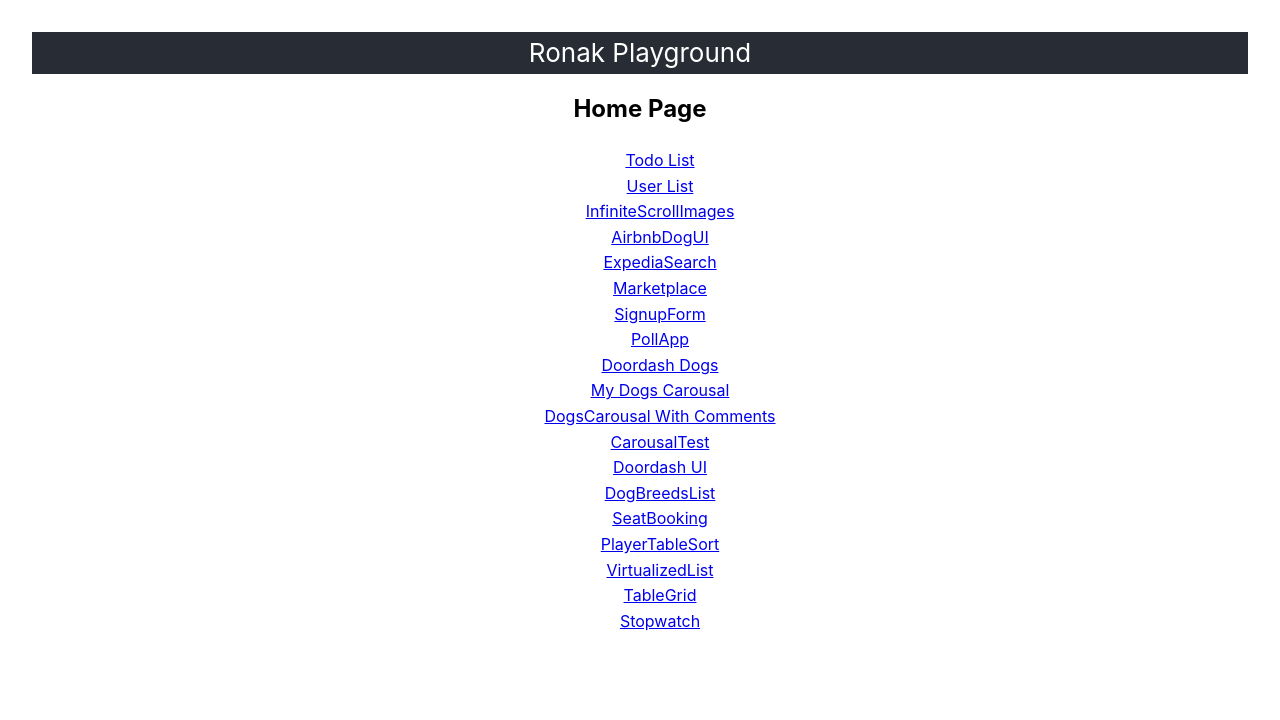
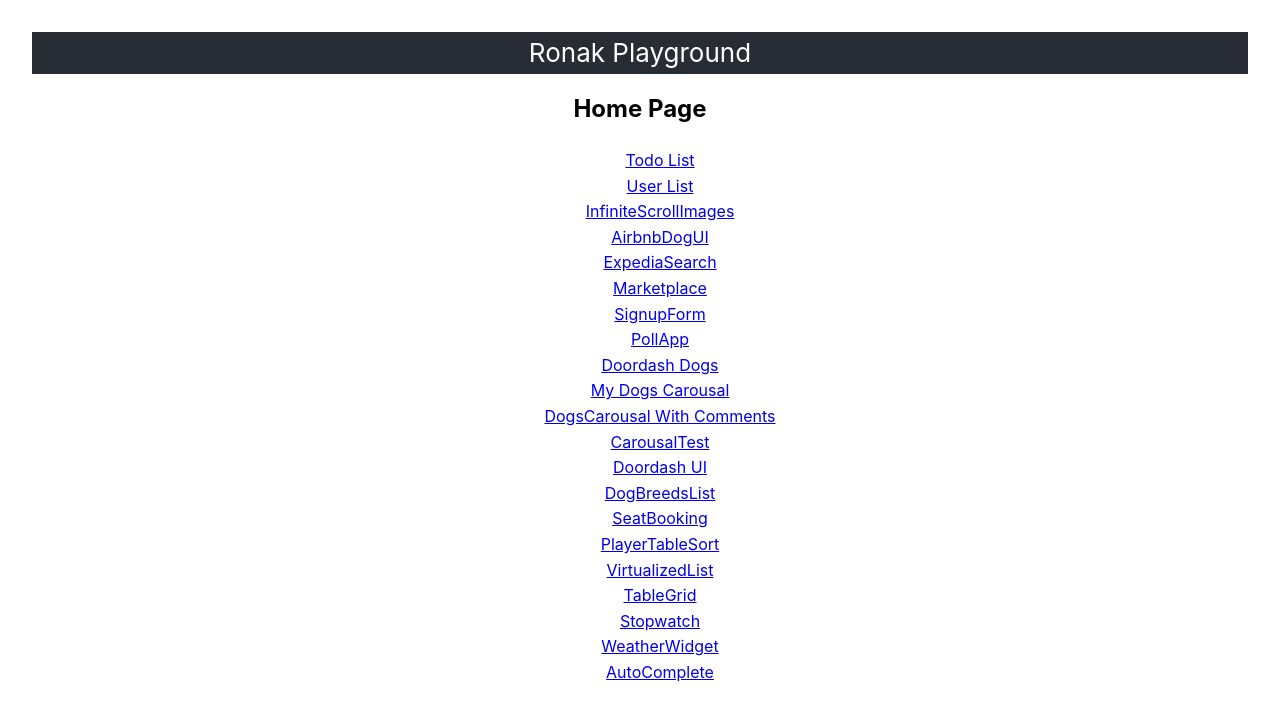
Before and after one commit to 21ronak/ronak-playground, a React (Create React App) app: page / in a window 1280 px wide. Shown: the top 720 px of the page. Built offline with nearby package versions, Linux system fonts and the light colour scheme.

Commit message:
Update list

```diff
--- a/package.json
+++ b/package.json
@@ -11,6 +11,7 @@
     "@types/node": "^16.18.126",
     "@types/react": "^19.0.11",
     "@types/react-dom": "^19.0.4",
+    "cors": "^2.8.5",
     "react": "^19.0.0",
     "react-dom": "^19.0.0",
     "react-router-dom": "^7.4.0",
--- a/src/App.tsx
+++ b/src/App.tsx
@@ -22,6 +22,8 @@ import VirtualizedList from './components/VirtualizedList';
 import TableGrid from './components/TableGrid';
 import Stopwatch from './components/StopWatch';
 import CarousalTest from './components/Doordash_dogs/Carousal/CarousalTest';
+import WeatherWidget from './components/LocalWeatherAPI';
+import AutoComplete from './components/AutoComplete';
 
 function App() {
   return (
@@ -51,6 +53,8 @@ function App() {
           <Route path="/VirtualizedList" element={<VirtualizedList />} />
           <Route path="/TableGrid" element={<TableGrid />} />
           <Route path="/Stopwatch" element={<Stopwatch />} />
+          <Route path="/WeatherWidget" element={<WeatherWidget />} />
+          <Route path="/AutoComplete" element={<AutoComplete />} />
         </Routes>
       </Router>
     </div>
--- a/src/Home.js
+++ b/src/Home.js
@@ -26,6 +26,8 @@ const Home = () => {
         <li><Link to="/VirtualizedList">VirtualizedList</Link></li>
         <li><Link to="/TableGrid">TableGrid</Link></li>
         <li><Link to="/Stopwatch">Stopwatch</Link></li>
+        <li><Link to="/WeatherWidget">WeatherWidget</Link></li>
+        <li><Link to="/AutoComplete">AutoComplete</Link></li>
       </ul>
     </div>
   );
```
Also changed, not shown: 1 other file (tests, documents, lock files or other folders).
